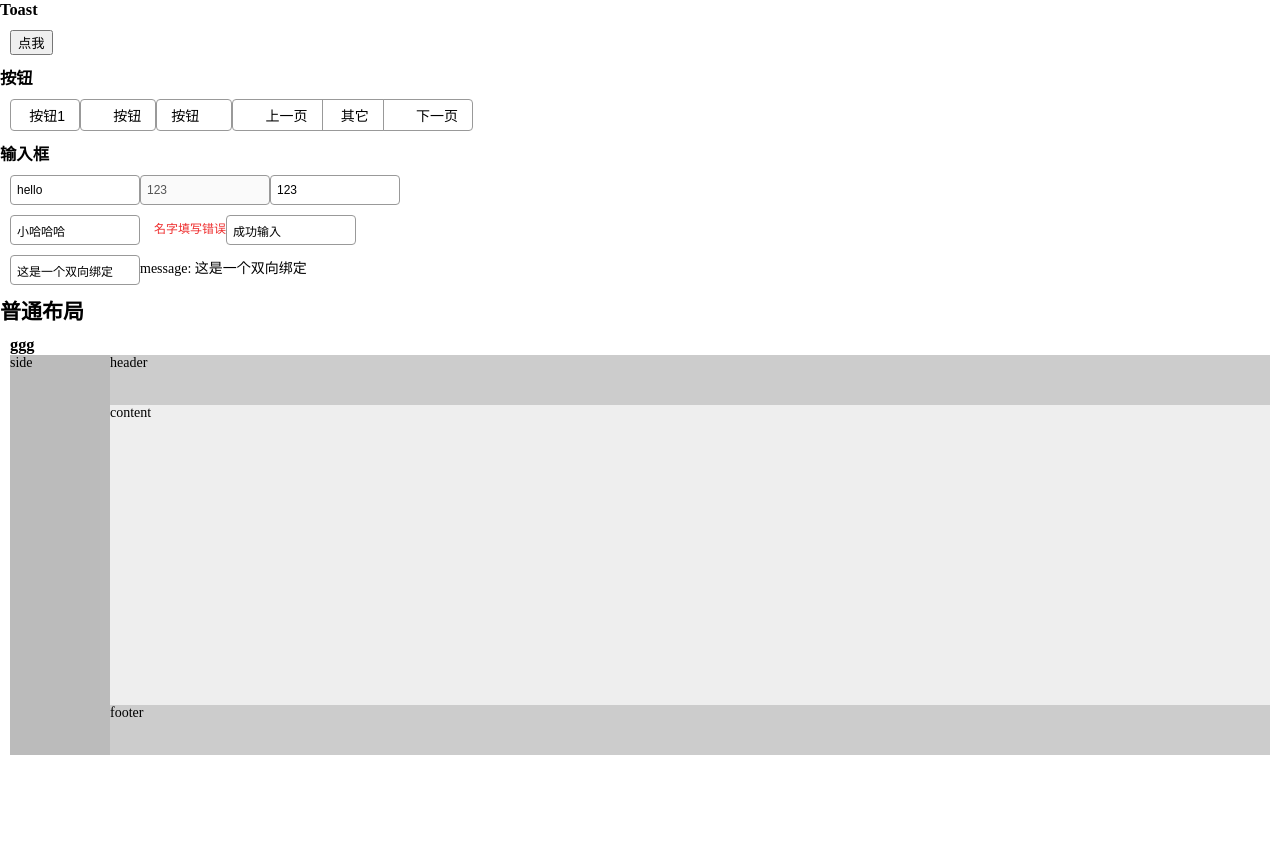
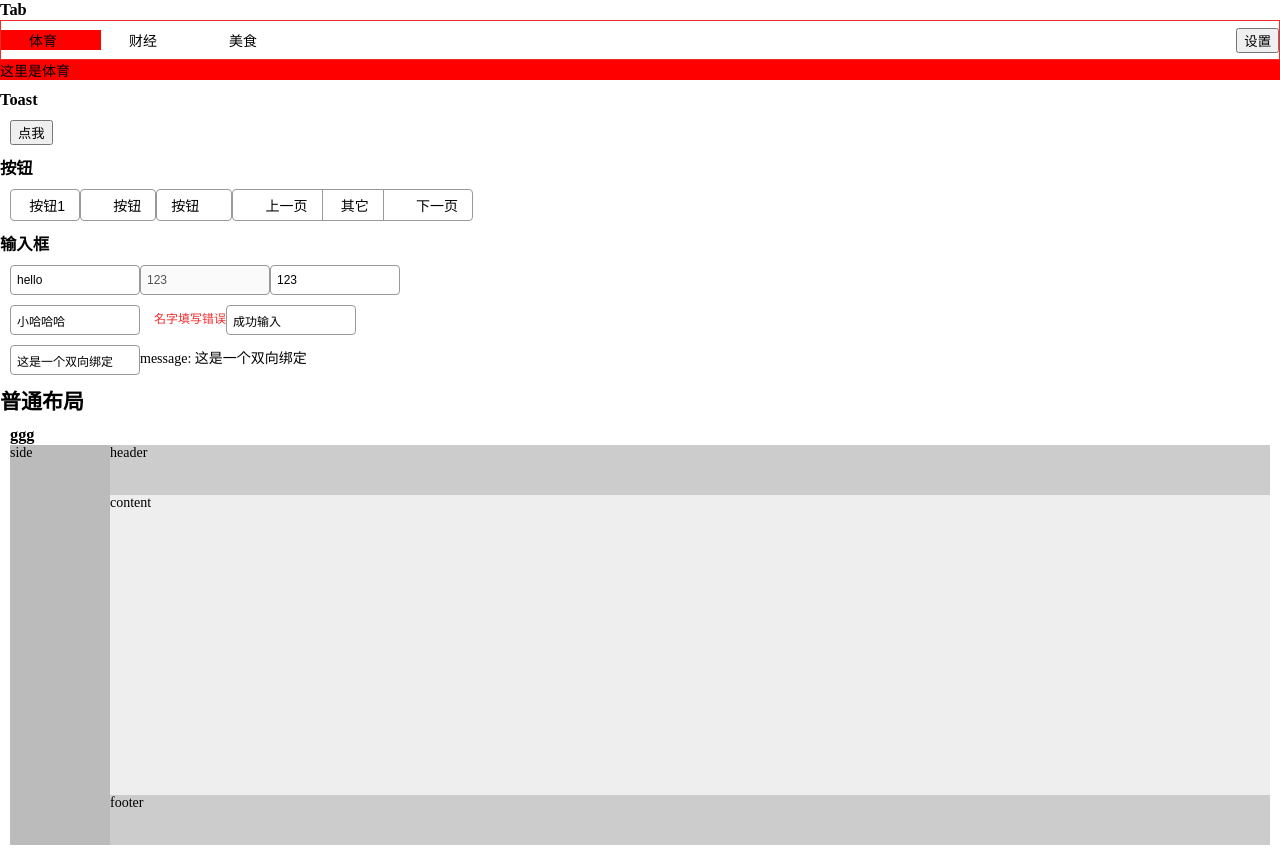
Before and after one commit to YukiGuo/kakaUI, a Vue app: page / in a window 1280 px wide. Before the commit the page ends 800 px from the top, so only its background shows below. Built offline with nearby package versions, Linux system fonts and the light colour scheme.

Commit message:
基本完成tab功能

```diff
--- a/src/app.vue
+++ b/src/app.vue
@@ -1,5 +1,22 @@
 <template>
     <div>
+        <h3>Tab</h3>
+        <k-tab :selectedTab.sync="selectedTab">
+            <k-tab-head  >
+                <template slot="action">
+                    <button>设置</button>
+                </template>
+                <k-tab-item name="sport"> 体育 </k-tab-item>
+                <k-tab-item name="finance" > 财经 </k-tab-item>
+                <k-tab-item name="food"> 美食</k-tab-item>
+            </k-tab-head>
+            <k-tab-body>
+                <k-tab-pane name="sport"> 这里是体育</k-tab-pane>
+                <k-tab-pane name="finance"> 这里是财经</k-tab-pane>
+                <k-tab-pane name="food"> 这里是美食</k-tab-pane>
+            </k-tab-body>
+        </k-tab>
+        <div class="box"></div>
         <h3>Toast</h3>
         <div class="box">
             <button @click="showToast">点我</button>
@@ -113,7 +130,8 @@
                 loading1: false,
                 loading2: false,
                 value: '',
-                message:'这是一个双向绑定'
+                message:'这是一个双向绑定',
+                selectedTab:'sport'
             }
         },
         methods:{
--- /dev/null
+++ b/src/tab/KTab.vue
@@ -0,0 +1,46 @@
+<template>
+    <div>
+        <slot/>
+    </div>
+</template>
+
+<script lang='ts'>
+    import Vue from 'vue'
+    export default {
+        name: 'KTab',
+        props: {
+            selectedTab: {
+                type: String,
+                required:true,
+                default: ''
+            },
+            direction:{
+                type:String,
+                default: ' horizontal',
+                validator(value){
+                    return [' horizontal', 'vertical'].indexOf(value) >= 0;
+
+                }
+            }
+        },
+        data(){
+            return{
+               eventBus:new Vue(),
+                tab:{name:'这是一个测试tab'}
+
+            }
+        },
+        provide(){
+            return {
+                eventBus:this.eventBus
+            }
+        },
+        mounted(){
+            this.eventBus.$emit('update:selected',this.selectedTab)
+        }
+    };
+</script>
+
+<style lang='scss' scoped>
+
+</style>
--- /dev/null
+++ b/src/tab/KTabBody.vue
@@ -0,0 +1,15 @@
+<template>
+    <div>
+        <slot/>
+    </div>
+</template>
+
+<script lang='ts'>
+    export default {
+        name: 'KTabBody'
+    };
+</script>
+
+<style lang='scss' scoped>
+
+</style>
--- /dev/null
+++ b/src/tab/KTabHead.vue
@@ -0,0 +1,29 @@
+<template>
+    <div class="k-tab-head">
+        <slot> </slot>
+        <div class="action-wrapper">
+            <slot name="action"/>
+        </div>
+
+<!--        多的按钮房租这里面-->
+    </div>
+</template>
+
+<script lang='ts'>
+    export default {
+        name: 'KTabHead'
+    };
+</script>
+
+<style lang='scss' scoped>
+    .k-tab-head{
+        display: flex;
+        justify-content: flex-start;
+        align-items: center;
+        border: #EE2C2C 1px solid;
+        min-height: 40px;
+        >.action-wrapper{
+            margin-left: auto;
+        }
+    }
+</style>
--- /dev/null
+++ b/src/tab/KTabItem.vue
@@ -0,0 +1,59 @@
+<template>
+    <div class='k-item-tab' @click="xxx" :class='className'>
+        <slot/>
+    </div>
+</template>
+
+<script lang='ts'>
+    export default {
+        name: 'KTabItem',
+        data(){
+            return{
+                active:false,
+            }
+        },
+        computed:{
+            className(){
+                return{
+                    active:this.active,
+                    disabled: this.disabled
+                }
+            }
+        },
+        props: {
+            disabled: {
+                type: Boolean,
+                default: false
+            },
+            name:{
+                type:String,
+                required:true
+            }
+        },
+        inject:['eventBus'],
+        created(){
+            this.eventBus.$on('update:selected',(name)=>{
+                    this.active = name === this.name;
+            });
+        },
+        methods:{
+            xxx(){
+                this.eventBus.$emit('update:selected',this.name);
+            }
+        }
+    };
+</script>
+
+<style lang='scss' scoped>
+    .k-item-tab{
+          width: 100px;
+           padding: 0 2em;
+        background:white;
+        &.active{
+            background: red;
+        }
+        &.disabled{
+            background: #666666;
+        }
+    }
+</style>
--- /dev/null
+++ b/src/tab/KTabPane.vue
@@ -0,0 +1,49 @@
+<template>
+    <div class="k-tab-pane" @click="xxx" :class='className' v-if="active">
+        <slot/>
+    </div>
+</template>
+
+<script lang='ts'>
+    export default {
+        name: 'KTabPane',
+        props:{
+            name:{
+                type:String,
+                required:true
+            }
+        },
+        data(){
+            return{
+                active:false
+            }
+        },
+        computed:{
+            className(){
+                return{
+                    active:this.active
+                }
+            }
+        },
+        inject:['eventBus'],
+        created() {
+            this.eventBus.$on('update:selected',(name)=>{
+                this.active = name === this.name;
+            })
+        },
+        methods:{
+          xxx(){
+              this.eventBus.$emit('update:selected',this.name)
+          }
+        }
+    };
+</script>
+
+<style lang='scss' scoped>
+   .k-tab-pane{
+       background: white;
+       &.active{
+           background: red;
+       }
+   }
+</style>
```
Also changed, not shown: src/main.js (+10 -0 lines).
